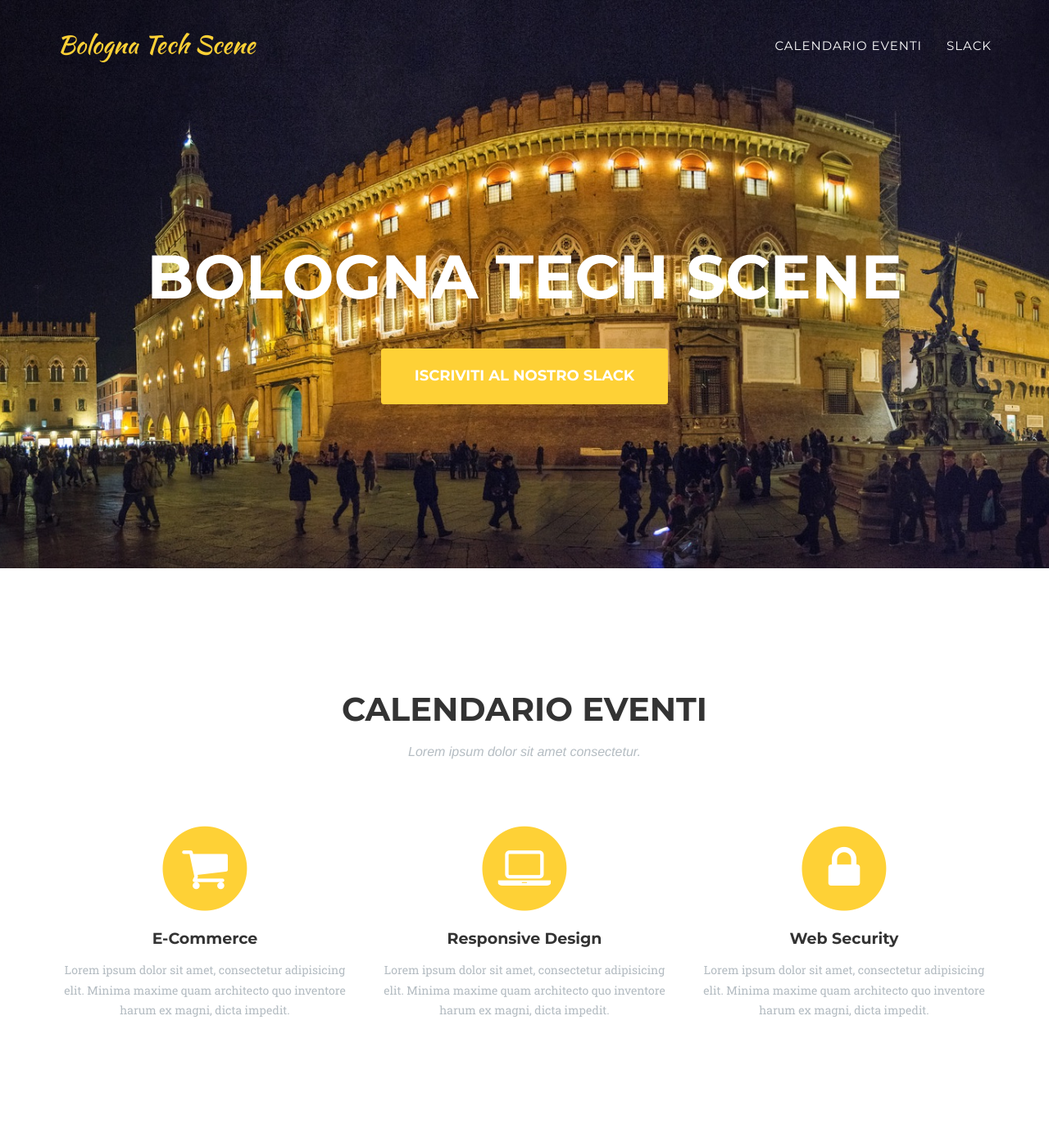
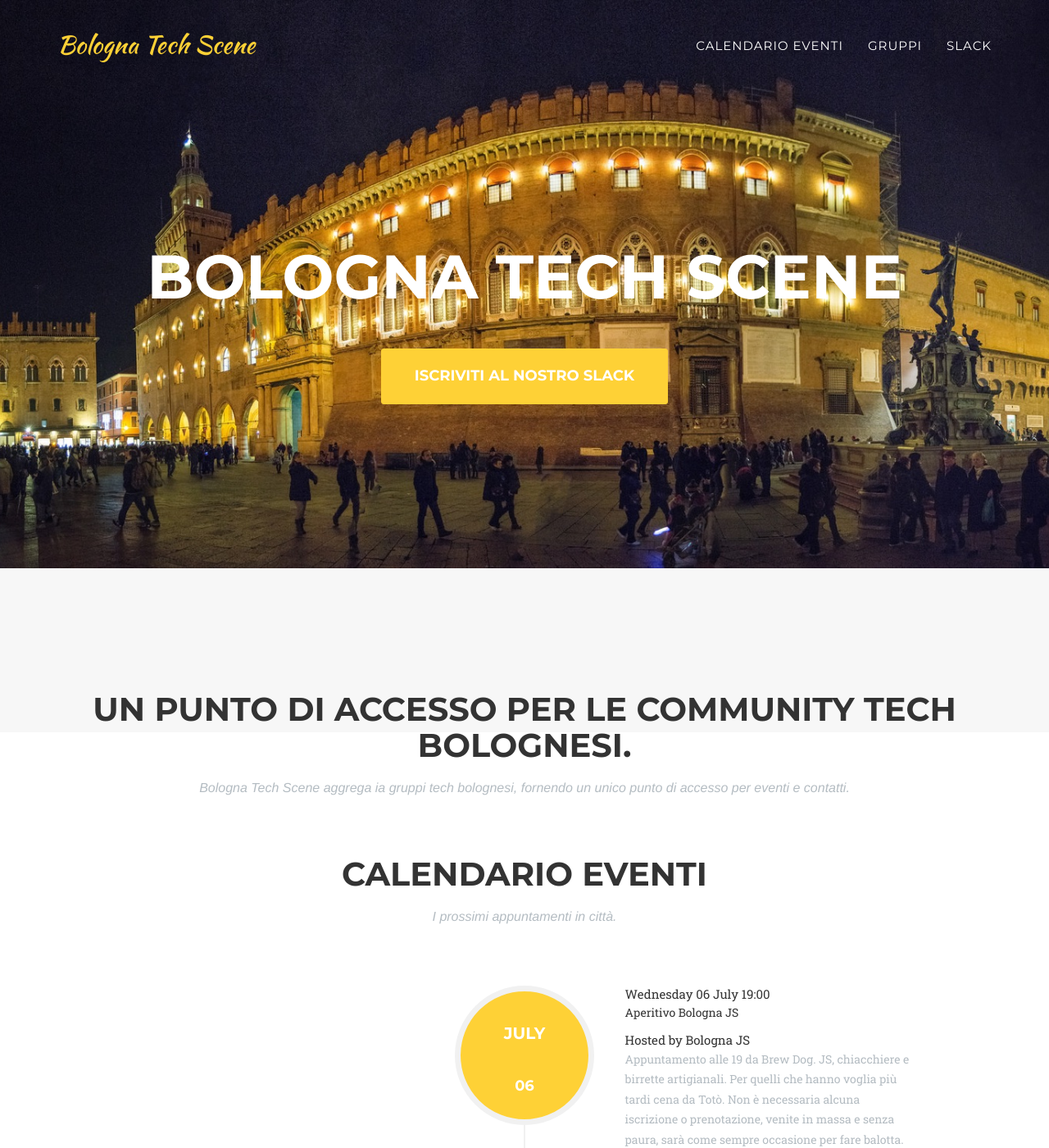
Before and after one commit to BolognaTechScene/bolognatechscene.github.io, a Jekyll site: the page built from index.html, in a window 1280 px wide and 1400 px high. Shown: the whole window at 82% size. Built offline with Jekyll 4.4.1, drawn with Linux system fonts in a browser that asks for light colours; some web fonts are replaced; some of the changed text lies outside the part shown.

Commit message:
aggiunti gruppi e eventi

```diff
--- /dev/null
+++ b/_data/events.yml
@@ -0,0 +1,18 @@
+- title: Sample Event
+  location: Via Roma 12
+  date: 2015-10-05 19:00
+  host: Group name
+  link: http://someurl/here
+  description: "qualche descrizione"
+- title: Aperitivo Bologna JS
+  location: BrewDog Bar Bologna, Via San Valentino 2G, 40122 Bologna
+  date: 2016-07-06 19:00:00
+  host: Bologna JS
+  link: http://www.bolognajs.com
+  description: "Appuntamento alle 19 da Brew Dog. JS, chiacchiere e birrette artigianali. Per quelli che hanno voglia pi&ugrave; tardi cena da Tot&ograve;.\n\nNon &egrave; necessaria alcuna iscrizione o prenotazione, venite in massa e senza paura, sar&agrave; come sempre occasione per fare balotta."
+- title: No Slide Conf
+  location: TBD
+  date: 2016-12-03 16:00
+  host: NoSlidesConf
+  link: http://www.noslidesconf.net/
+  description: "Too many conferences sessions are entirely based on slideware full of engaging pictures and funny slogans\n\nSharing something that can only be learned by experience is way more effective when practical examples are involved!\n\nNoSlidesConf is about step-by-step technical sessions showing how to get code up and running: live changes to code and configuration applied during 45-minute live demos"
--- /dev/null
+++ b/_data/groups.yml
@@ -0,0 +1,6 @@
+- title: Bologna JS
+  img: bolognaJS.jpg
+  category: Programmazione
+  description: "Gruppo di appassionati di Javascript di Bologna. Ci incontriamo ogni due settimane per parlare di Javascript e di tutto quello che gli ruota attorno: front-end, back-end, microcontrollori e qualsiasi cosa si possa programmare tramite JS."
+  url: http://www.bolognajs.com/
+  fbpage: BolognaJS
--- /dev/null
+++ b/_includes/abstract.html
@@ -0,0 +1,10 @@
+<!-- Services Section -->
+    <section style="padding-bottom: 50px;" class="bg-light-gray">
+        <div class="col-lg-12 text-center">
+            <h2 class="section-heading">
+                Un punto di accesso per le community tech bolognesi.</h2>
+            <h3 class="section-subheading text-muted">
+                Bologna Tech Scene aggrega ia gruppi tech bolognesi, fornendo un unico punto di accesso per eventi e contatti.
+            </h3>
+        </div>
+    </section>
--- /dev/null
+++ b/_includes/events.html
@@ -0,0 +1,57 @@
+<!-- About Section -->
+
+    <section id="events">
+        <div class="container">
+            <div class="row">
+                <div class="col-lg-12 text-center">
+                    <h2 class="section-heading">Calendario Eventi</h2>
+                    <h3 class="section-subheading text-muted">I prossimi appuntamenti in città.</h3>
+                </div>
+            </div>
+            <div class="row">
+                <div class="col-lg-12">
+                    <ul class="timeline">
+                        {% capture curDate %}{{ site.time | date: '%s' | minus: 86000 }}{% endcapture %}
+                        {% assign counter = 0 %}
+                        {% for event in site.data.events  | sort:"date" %}
+                        {% assign postStartDate = event.date | date: '%s' %}
+                            {% if postStartDate >= curDate %}
+                                <li class="timeline-inverted">
+                                    <div class="timeline-image">
+                                        <h3>{{ event.date | date: '%B' }}</h3>
+                                        <h4 class="subheading">{{ event.date | date: '%d' }}</h4>
+                                    </div>
+                                    <div class="timeline-panel">
+                                        <div class="timeline-heading">
+                                            <span class="date">{{ event.date | date: '%A %d %B %H:%M' }}</span>
+                                            <p>{{ event.title }}</p>
+                                            {% if event.host %}
+                                            <span class="host">Hosted by {{ event.host }}</span>
+                                            {% endif %}
+                                        </div>
+                                        <div class="timeline-body">
+                                            <p class="text-muted">{{ event.description }}</p>
+                                            {% if event.link %}
+                                            <a href="{{ event.link }}">Maggiori Informazioni</a>
+                                            {% endif %}
+                                        </div>
+                                    </div>
+                                </li>
+                            {% assign counter = counter | plus: 1 %}
+                            {% endif %}
+                        {% endfor %}
+                    </ul>
+                    {% if counter == 0 %}
+                    <div class="empty-events">
+                        <p class="emoticon">
+                          :-(
+                        </p>
+                        <p>
+                          Non ci sono eventi imminenti!
+                        </p>
+                    </div>
+                    {% endif %}
+                </div>
+            </div>
+        </div>
+    </section>
--- /dev/null
+++ b/_includes/groups.html
@@ -0,0 +1,23 @@
+<!-- Groups Grid Section -->
+    <section id="gruppi">
+        <div class="container">
+            <div class="row">
+                <div class="col-lg-12 text-center">
+                    <h2 class="section-heading">Gruppi</h2>
+                    <h3 class="section-subheading text-muted">
+                        I gruppi e le associazioni che potete trovare nell'ambiente tech di Bologna.
+                    </h3>
+                </div>
+            </div>
+            <div class="row">
+            {% assign shuffled_groups = site.data.groups | shuffle %}
+            {% for group in shuffled_groups %}
+                <div class="col-md-3 col-sm-6 portfolio-item">
+                    <a href="{{ group.url }}">
+                        <img src="img/groups/{{ group.img }}" class="img-responsive img-centered" alt="">
+                    </a>
+                </div>
+            {% endfor %}
+            </div>
+        </div>
+    </section>
--- a/_includes/header.html
+++ b/_includes/header.html
@@ -22,6 +22,9 @@
                         <a class="page-scroll" href="#calendario">Calendario Eventi</a>
                     </li>
                     <li>
+                        <a class="page-scroll" href="#gruppi">Gruppi</a>
+                    </li>
+                    <li>
                         <a class="page-scroll" href="#slack">Slack</a>
                     </li>
                 </ul>
--- a/_layouts/default.html
+++ b/_layouts/default.html
@@ -6,7 +6,9 @@
     <body id="page-top" class="index">
 
     {% include header.html %}
-    {% include calendario.html %}
+    {% include abstract.html %}
+    {% include events.html %}
+    {% include groups.html %}
     {% include slack.html %}
     {% include footer.html %}
     {% include modals.html %}
```
Also changed, not shown: _includes/css/agency.css (+18 -3 lines), img/groups/bolognaJS.jpg (added), 1 other file.
